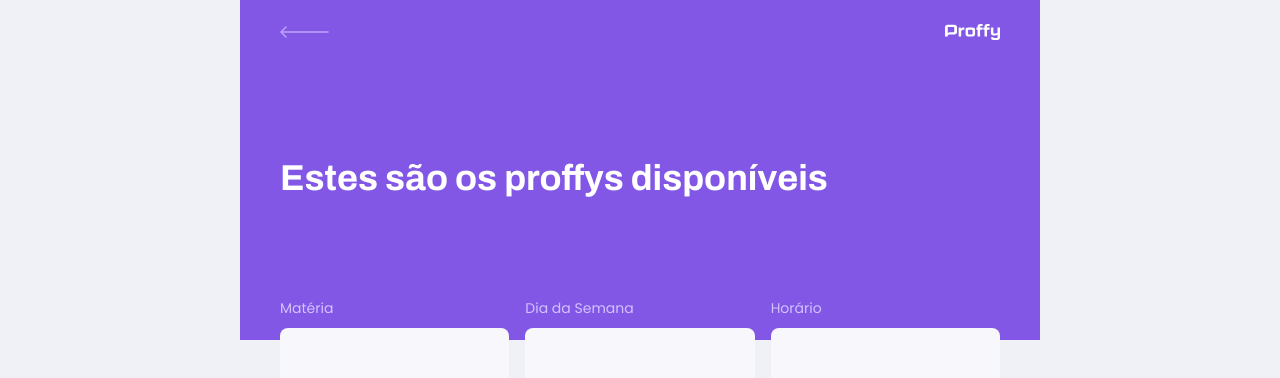
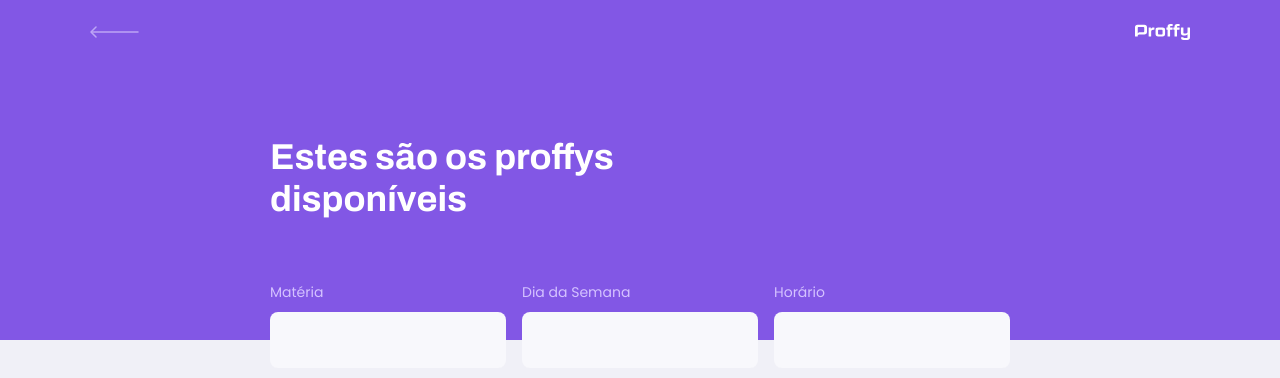
Before and after one commit to izabelvidal/NLW-2-Proffy, a React (Create React App) app: page /study in a window 1280 px wide. Shown: the top 378 px of the page. Built offline with nearby package versions, Linux system fonts and the light colour scheme.

Commit message:
antes da listagem

```diff
--- a/src/components/PageHeader/styles.css
+++ b/src/components/PageHeader/styles.css
@@ -59,4 +59,8 @@
         justify-content: center;
         align-items: flex-start;
     }
+
+    .page-header .header-content strong{
+        max-width: 350px;
+    }
 }
--- a/src/pages/TeacherList/styles.css
+++ b/src/pages/TeacherList/styles.css
@@ -1,5 +1,5 @@
 #page-teacher-list{
-    width: 100vh;
+    width: 100%;
     height: 100vh;
 }
 
@@ -56,7 +56,7 @@
         grid-template-columns: repeat(3, 1fr);
         column-gap: 16px;
         position: absolute;
-        bottom: -44px;
+        bottom: -28px;
     }
 
     #search-teachers .input-block + .input-block{
```
